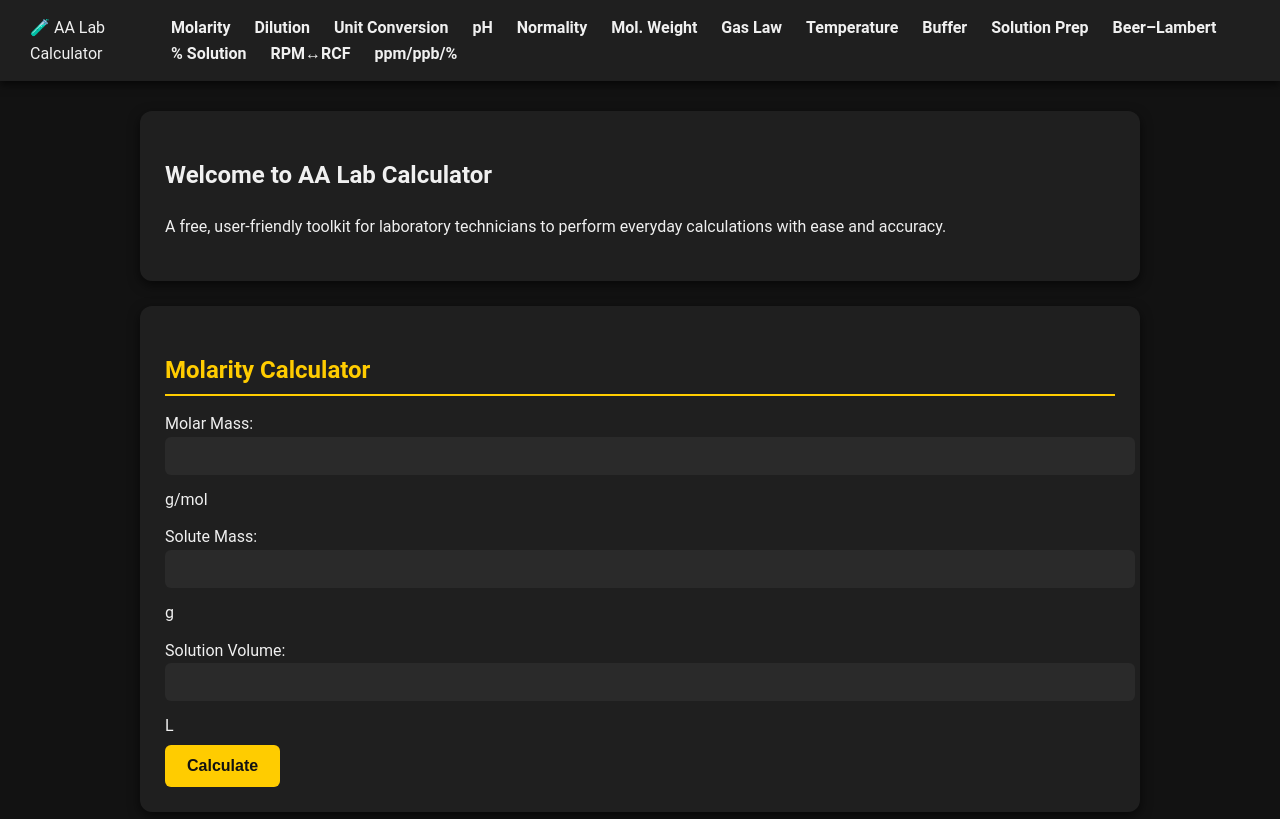
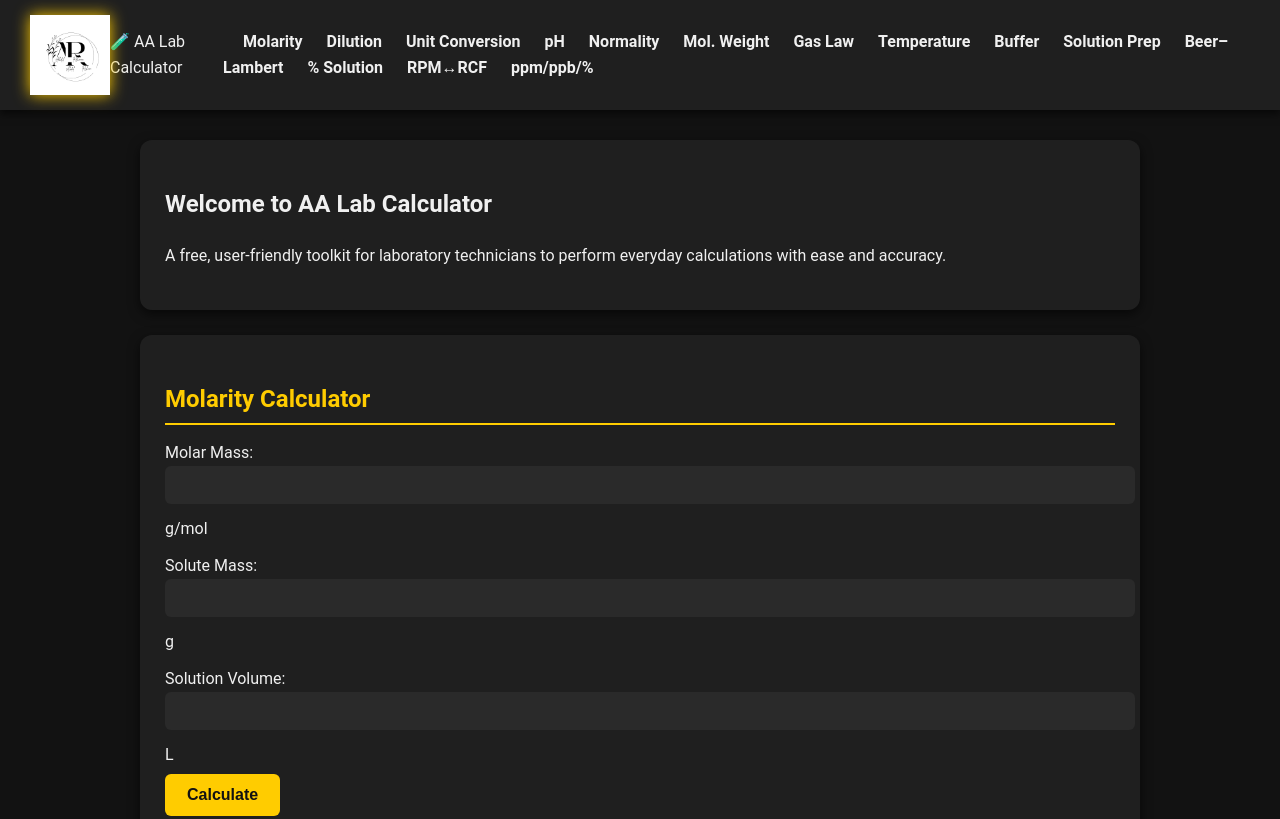
Before and after one commit to rstahiri-alt/arcalc, a plain HTML site: page index.html in a window 1280 px wide. Shown: the top 819 px of the page. Drawn offline with Linux system fonts and the light colour scheme.

Commit message:
Update index.html

```diff
--- a/index.html
+++ b/index.html
@@ -9,6 +9,7 @@
 </head>
 <body>
   <header>
+    <img src="logo.png" alt="AR Brothers Logo" class="logo">
     <div class="logo">🧪 <span class="aa-logo">AA</span> Lab Calculator</div>
     <nav>
       <a href="#molarity">Molarity</a>
```
